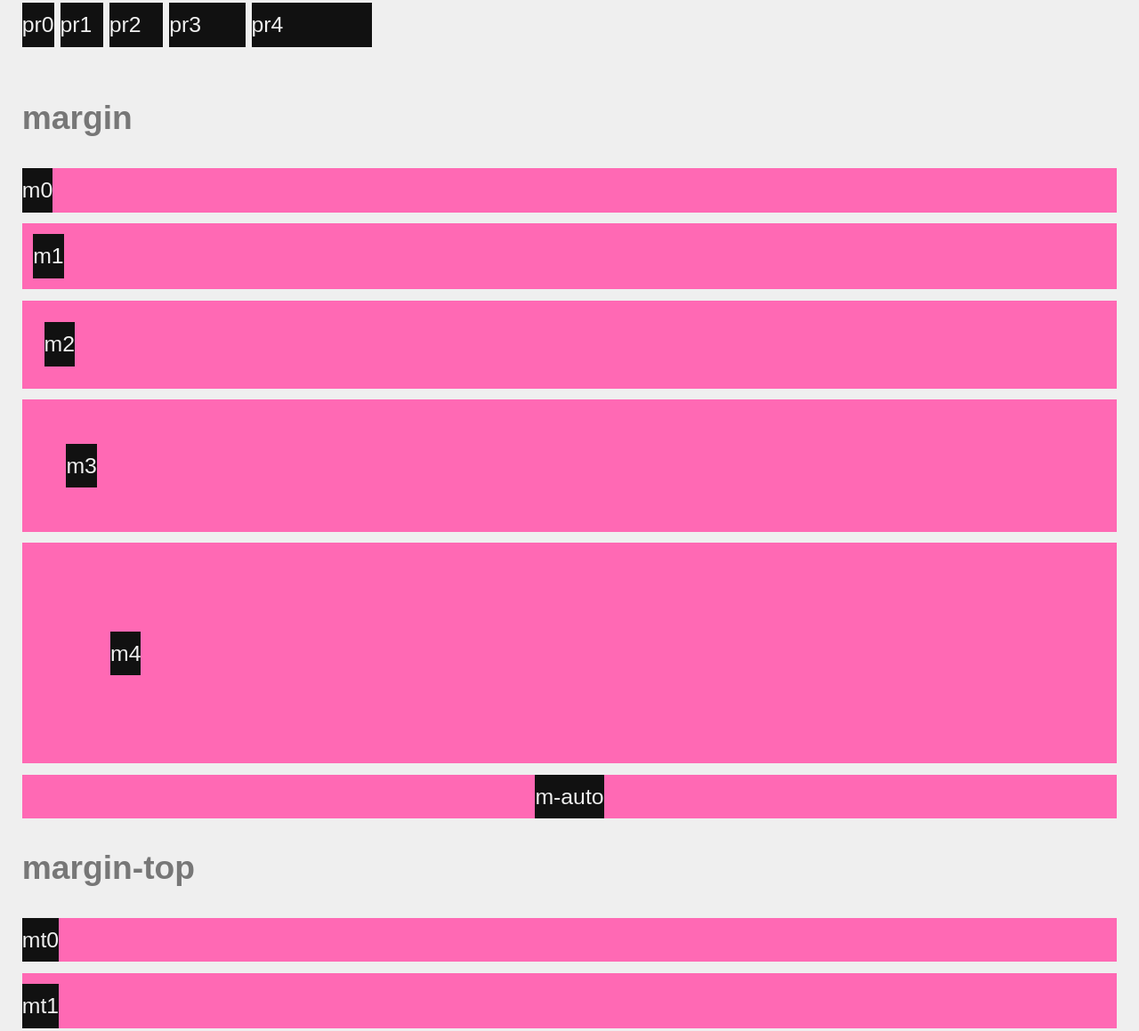
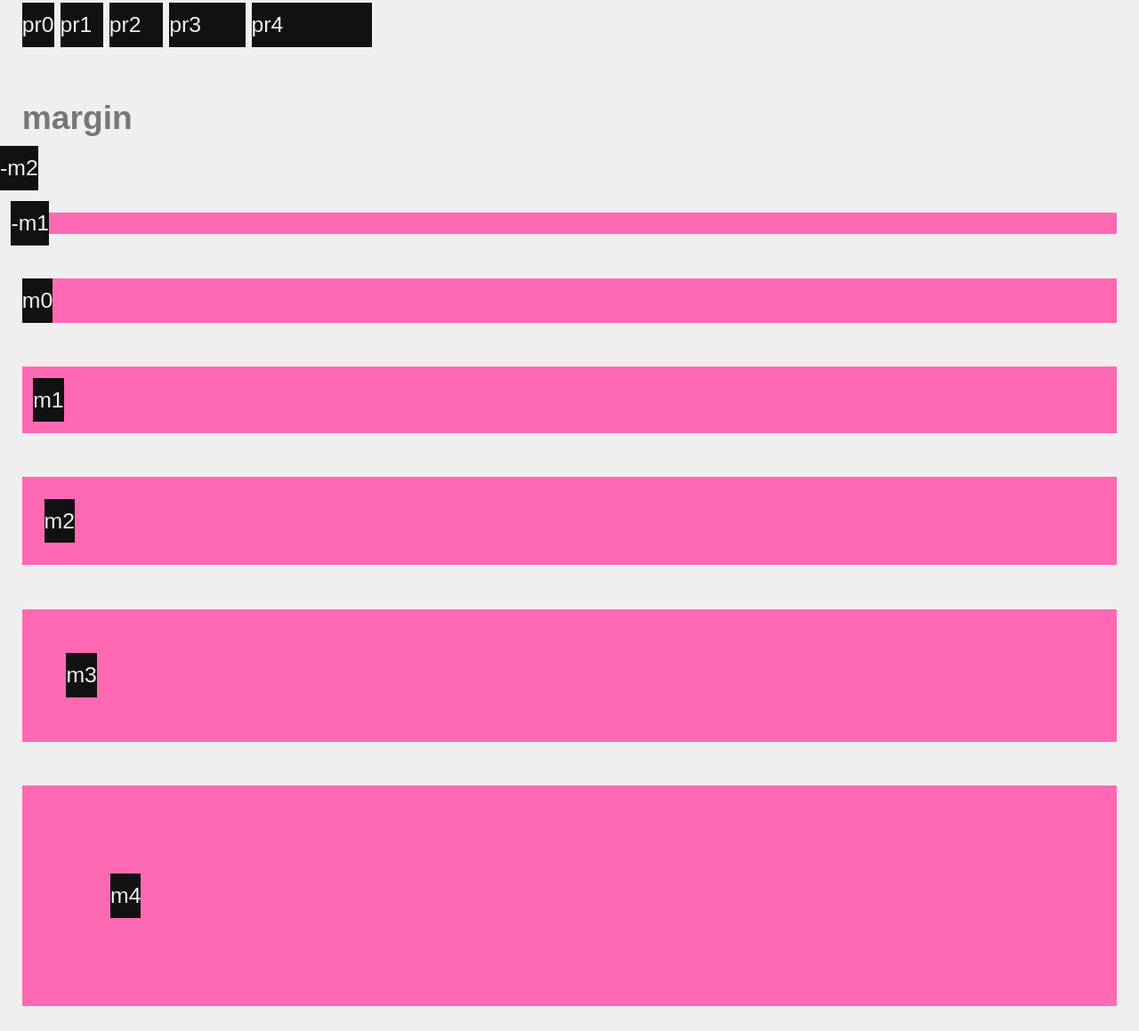
Before and after one commit to ryanve/spacing, a website: page index.html in a window 1280 px wide. Shown: the part 1153-2312 px from the top of the page at 89% size. Drawn offline with Linux system fonts and the light colour scheme.

Commit message:
Negative margin classes: -m1 -m2 (#7)

```diff
--- a/class.css
+++ b/class.css
@@ -28,6 +28,8 @@
 .pb3 { padding-bottom: var(--space-3) }
 .pb4 { padding-bottom: var(--space-4) }
 
+.-m2 { margin: calc(var(--space-2) * -1) }
+.-m1 { margin: calc(var(--space-1) * -1) }
 .m0 { margin: 0 }
 .m1 { margin: var(--space-1) }
 .m2 { margin: var(--space-2) }
--- a/data.css
+++ b/data.css
@@ -28,6 +28,8 @@
 [data-spacing~=pb3] { padding-bottom: var(--space-3) }
 [data-spacing~=pb4] { padding-bottom: var(--space-4) }
 
+[data-spacing~=-m2] { margin: calc(var(--space-2) * -1) }
+[data-spacing~=-m1] { margin: calc(var(--space-1) * -1) }
 [data-spacing~=m0] { margin: 0 }
 [data-spacing~=m1] { margin: var(--space-1) }
 [data-spacing~=m2] { margin: var(--space-2) }
--- a/index.html
+++ b/index.html
@@ -72,12 +72,14 @@ code { font-family: inherit; display: inline-block }
 
 <section id="margin">
   <h2 class="line-compact"><a href="#margin"><code>margin</code></a></h2>
-  <figure class="flex m0 mb1 scheme-2"><code class="scheme-1 m0">m0</code></figure>
-  <figure class="flex m0 mb1 scheme-2"><code class="scheme-1 m1">m1</code></figure>
-  <figure class="flex m0 mb1 scheme-2"><code class="scheme-1 m2">m2</code></figure>
-  <figure class="flex m0 mb1 scheme-2"><code class="scheme-1 m3">m3</code></figure>
-  <figure class="flex m0 mb1 scheme-2"><code class="scheme-1 m4">m4</code></figure>
-  <figure class="flex m0 mb1 scheme-2"><code class="scheme-1 m-auto">m-auto</code></figure>
+  <figure class="flex m0 mb3 scheme-2"><code class="scheme-1 -m2">-m2</code></figure>
+  <figure class="flex m0 mb3 scheme-2"><code class="scheme-1 -m1">-m1</code></figure>
+  <figure class="flex m0 mb3 scheme-2"><code class="scheme-1 m0">m0</code></figure>
+  <figure class="flex m0 mb3 scheme-2"><code class="scheme-1 m1">m1</code></figure>
+  <figure class="flex m0 mb3 scheme-2"><code class="scheme-1 m2">m2</code></figure>
+  <figure class="flex m0 mb3 scheme-2"><code class="scheme-1 m3">m3</code></figure>
+  <figure class="flex m0 mb3 scheme-2"><code class="scheme-1 m4">m4</code></figure>
+  <figure class="flex m0 mb3 scheme-2"><code class="scheme-1 m-auto">m-auto</code></figure>
 </section>
 
 <section id="margin-top">
--- a/main.css
+++ b/main.css
@@ -28,6 +28,8 @@
 .pb3 { padding-bottom: 2rem }
 .pb4 { padding-bottom: 4rem }
 
+.-m2 { margin: -1rem }
+.-m1 { margin: -0.5rem }
 .m0 { margin: 0 }
 .m1 { margin: .5rem }
 .m2 { margin: 1rem }
@@ -104,6 +106,8 @@
 [data-spacing~=pb3] { padding-bottom: 2rem }
 [data-spacing~=pb4] { padding-bottom: 4rem }
 
+[data-spacing~=-m2] { margin: -1rem }
+[data-spacing~=-m1] { margin: -0.5rem }
 [data-spacing~=m0] { margin: 0 }
 [data-spacing~=m1] { margin: .5rem }
 [data-spacing~=m2] { margin: 1rem }
--- a/module.css
+++ b/module.css
@@ -28,6 +28,8 @@
 .pb3 { padding-bottom: var(--space-3) }
 .pb4 { padding-bottom: var(--space-4) }
 
+.-m2 { margin: calc(var(--space-2) * -1) }
+.-m1 { margin: calc(var(--space-1) * -1) }
 .m0 { margin: 0 }
 .m1 { margin: var(--space-1) }
 .m2 { margin: var(--space-2) }
@@ -104,6 +106,8 @@
 [data-spacing~=pb3] { padding-bottom: var(--space-3) }
 [data-spacing~=pb4] { padding-bottom: var(--space-4) }
 
+[data-spacing~=-m2] { margin: calc(var(--space-2) * -1) }
+[data-spacing~=-m1] { margin: calc(var(--space-1) * -1) }
 [data-spacing~=m0] { margin: 0 }
 [data-spacing~=m1] { margin: var(--space-1) }
 [data-spacing~=m2] { margin: var(--space-2) }
--- a/package.json
+++ b/package.json
@@ -8,7 +8,7 @@
   "scripts": {
     "start": "npm run css",
     "precss": "concat class.css data.css root.css -o module.css",
-    "css": "postcss module.css --use postcss-custom-properties --no-map -o main.css"
+    "css": "postcss module.css --use postcss-custom-properties postcss-calc --no-map -o main.css"
   },
   "homepage": "https://github.com/ryanve/spacing",
   "repository": {
@@ -30,6 +30,7 @@
   ],
   "devDependencies": {
     "concat": "^1.0.3",
+    "postcss-calc": "^6.0.1",
     "postcss-cli": "^4.1.1",
     "postcss-custom-properties": "^6.1.0"
   }
```
Also changed, not shown: README.md, 1 other file.
